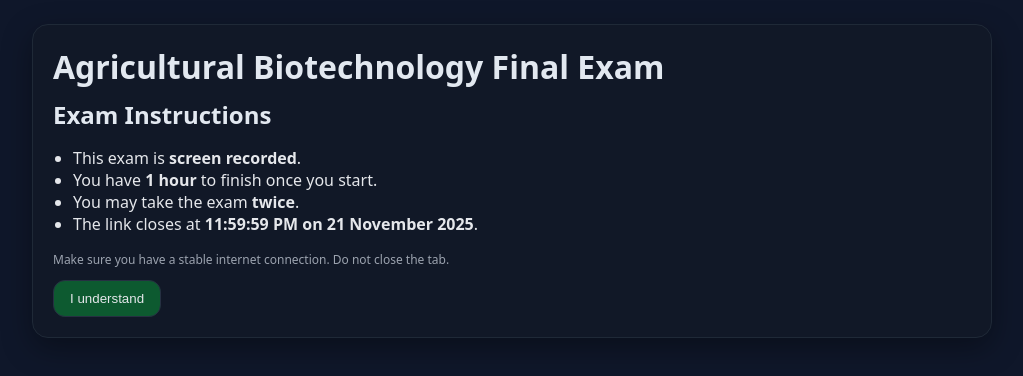
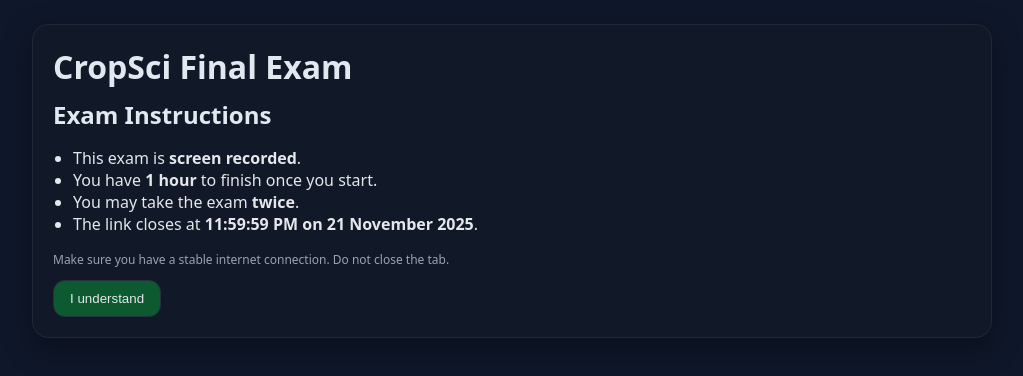
Before and after one commit to akobryan1/long-exam-for-cropsci, a plain HTML site: page index.html in a window 1280 px wide. Shown: the whole page, without its empty margins (128-1151 px from the left). Drawn offline with Linux system fonts and the light colour scheme; no server answers.

Commit message:
Rename exam title from Agricultural Biotechnology to CropSci

```diff
--- a/index.html
+++ b/index.html
@@ -3,7 +3,7 @@
 <head>
   <meta charset="utf-8"/>
   <meta name="viewport" content="width=device-width, initial-scale=1"/>
-  <title>Agricultural Biotechnology Final Exam</title>
+  <title>CropSci Final Exam</title>
   <style>
     body {
       margin:0;
@@ -151,7 +151,7 @@
 <body>
 <div class="wrap">
   <div class="card">
-    <h1>Agricultural Biotechnology Final Exam</h1>
+    <h1>CropSci Final Exam</h1>
 
     <div id="meta" class="meta-row hidden">
       <span class="pill" id="pillName">Name: —</span>
```
